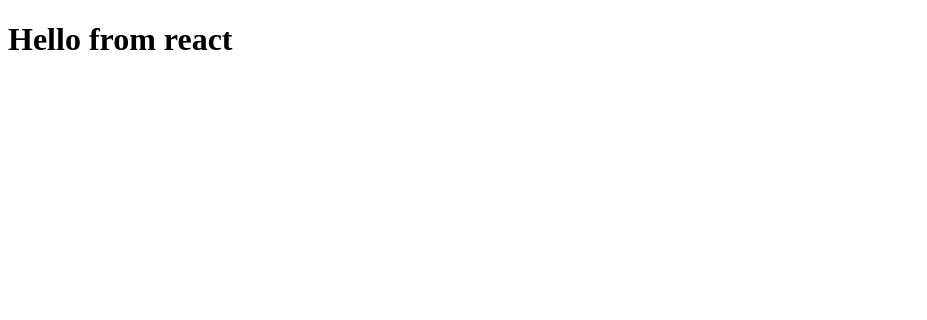
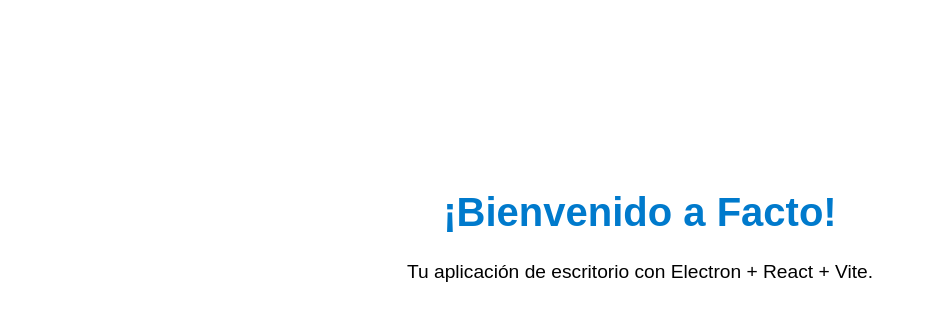
Before and after one commit to nur-frazem/facto, a React (Vite) app: page / in a window 1280 px wide. Shown: the top 320 px of the page, without its empty margins (0-927 px from the left). Built offline with nearby package versions, Linux system fonts and the light colour scheme.

Commit message:
ajuste organización

```diff
--- a/index.html
+++ b/index.html
@@ -2,7 +2,7 @@
 <html>
   <head>
     <meta charset="UTF-8" />
-    <title>Hello World!</title>
+    <title>Facto</title>
   </head>
   <body>
     <div id="root"></div>
--- a/src/renderer/App.jsx
+++ b/src/renderer/App.jsx
@@ -0,0 +1,11 @@
+import Home from './pages/Home';
+
+function App() {
+  return (
+    <div>
+      <Home />
+    </div>
+  );
+}
+
+export default App;
--- a/src/renderer/index.jsx
+++ b/src/renderer/index.jsx
@@ -1,9 +1,10 @@
 import { createRoot } from 'react-dom/client';
+import App from './App';
 
-const App = () =>{
-    return <h1>Hello from react</h1>;
+const Index = () =>{
+    return <App />;
 }
 
 const container = document.getElementById("root");
 const root = createRoot(container);
-root.render(<App/>);
+root.render(<Index/>);
--- a/src/renderer/pages/Home.jsx
+++ b/src/renderer/pages/Home.jsx
@@ -0,0 +1,28 @@
+import React from 'react';
+
+const Home = () => {
+  return (
+    <div style={styles.container}>
+      <h1 style={styles.title}>¡Bienvenido a Facto!</h1>
+      <p style={styles.description}>Tu aplicación de escritorio con Electron + React + Vite.</p>
+    </div>
+  );
+};
+
+const styles = {
+  container: {
+    textAlign: 'center',
+    marginTop: '15%',
+    fontFamily: 'sans-serif'
+  },
+  title: {
+    fontSize: '2.5rem',
+    color: '#007acc',
+  },
+  description: {
+    fontSize: '1.2rem',
+    marginTop: '1rem',
+  },
+};
+
+export default Home;
```
